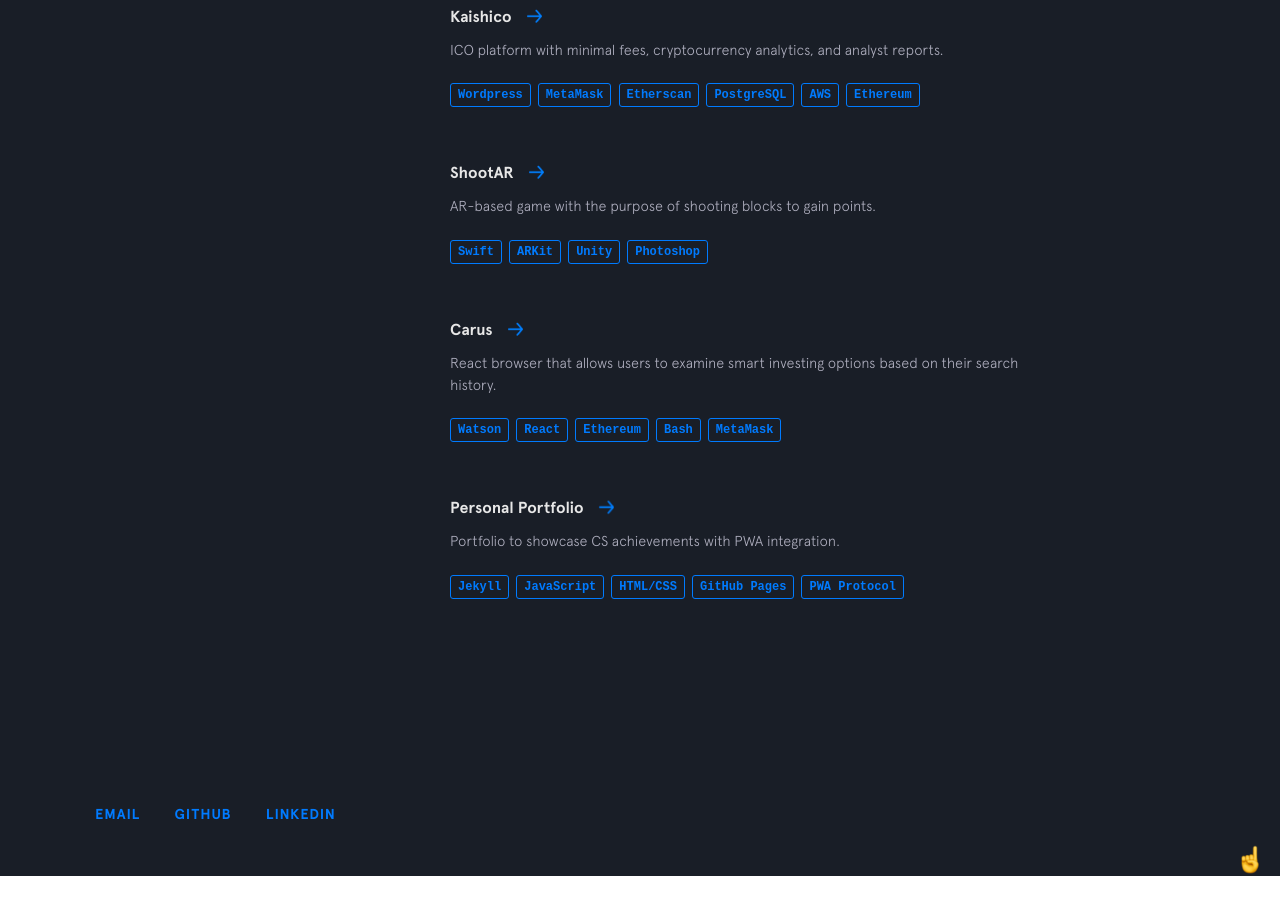
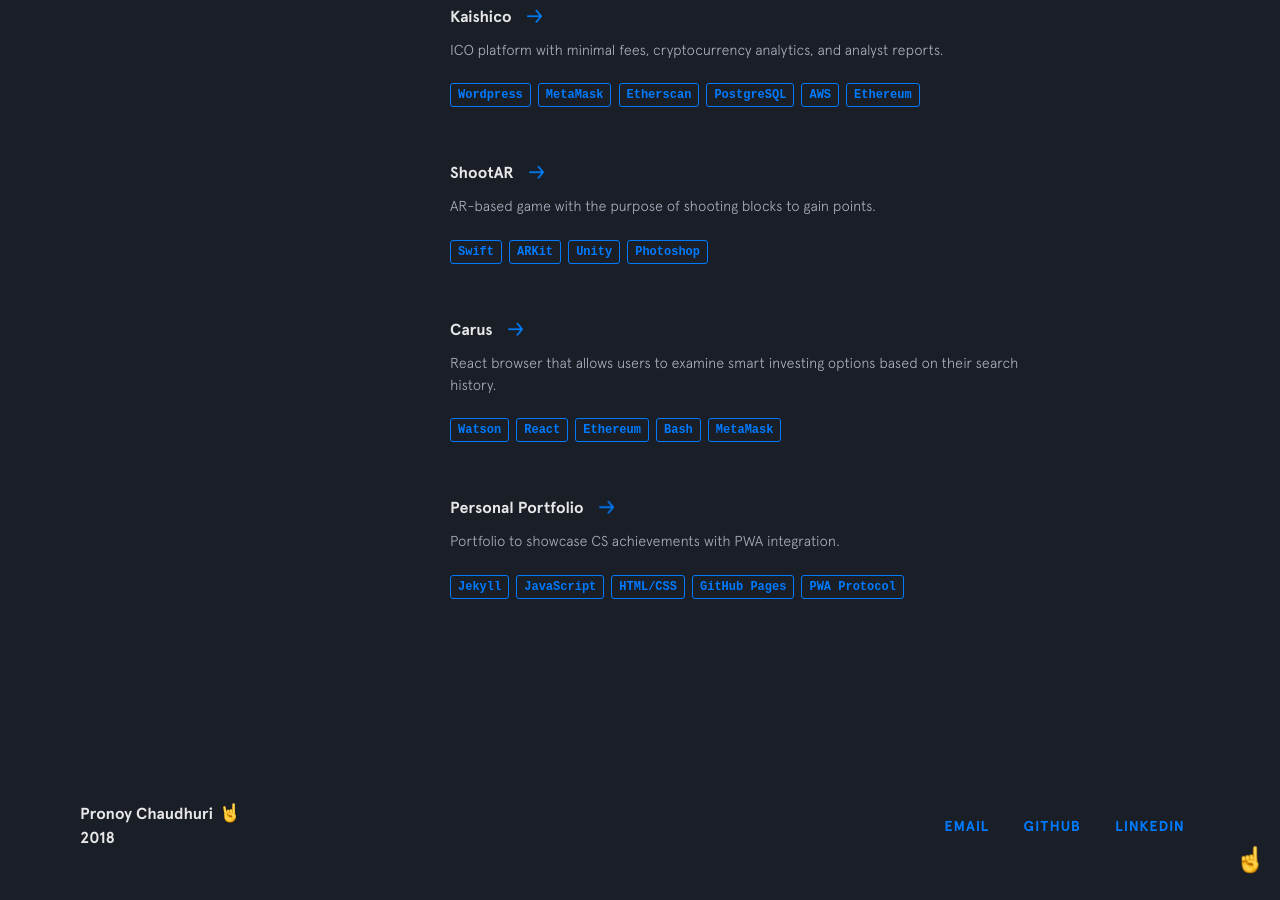
Before and after one commit to PronoyC/pronoyc.github.io, a Jekyll site: the page built from index.html, in a window 1280 px wide and 900 px high, scrolled down 2872 px. Built offline with Jekyll 4.4.1, drawn with Linux system fonts in a browser that asks for light colours; nearby versions of some CDN libraries; before the commit the page ends 3748 px from its top, so only the background shows below that.

Commit message:
Update footer.html

```diff
--- a/_includes/footer.html
+++ b/_includes/footer.html
@@ -1,4 +1,11 @@
 <footer class="footer">
+    <div class="footer__copyright">
+    <div class="bottom">
+      <span>Pronoy Chaudhuri</span>
+      <img class="emoji" src="{{site.baseurl}}/img/emojis/rockon.png" alt="emoji">
+      <span>2018</span>
+    </div>
+  </div>
   <div class="footer__links">
     {% for link in site.social %}
     <a href="{{link.url}}" target="_blank" title="{{link.title}}" rel="noopener">
```
